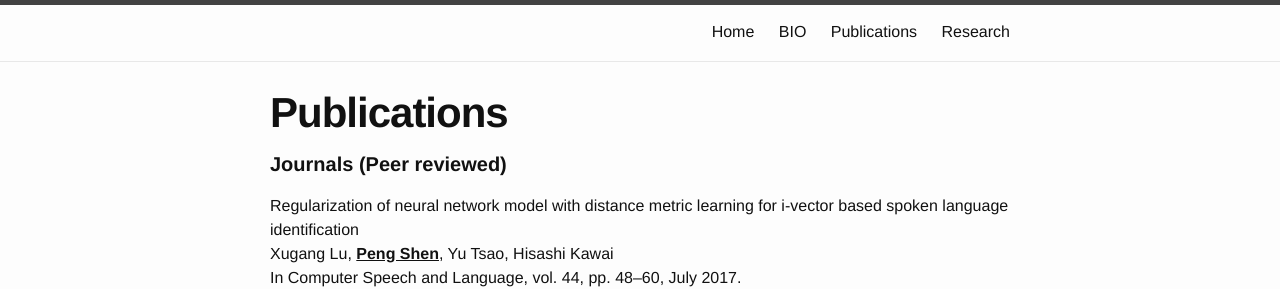
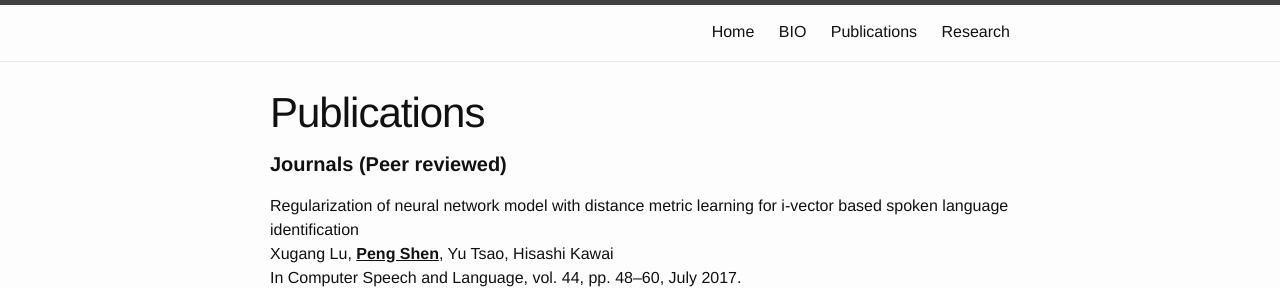
Before and after one commit to sinpycn/sinpycn.github.io, a Jekyll site: the page built from publications.md, in a window 1280 px wide. Shown: the top 289 px of the page. Built offline with Jekyll 4.4.1, drawn with Linux system fonts in a browser that asks for light colours.

Commit message:
Update publications.md

```diff
--- a/publications.md
+++ b/publications.md
@@ -5,7 +5,7 @@ title: Publications
 permalink: /publications/
 ---
 <div class="home">
-  <h1 class="post-title"><b>Publications</b></h1>
+  <h1 class="post-title">Publications</h1>
   <ul class="post-list">
       <h4><b>Journals (Peer reviewed)</b></h4>
       <p>
```
